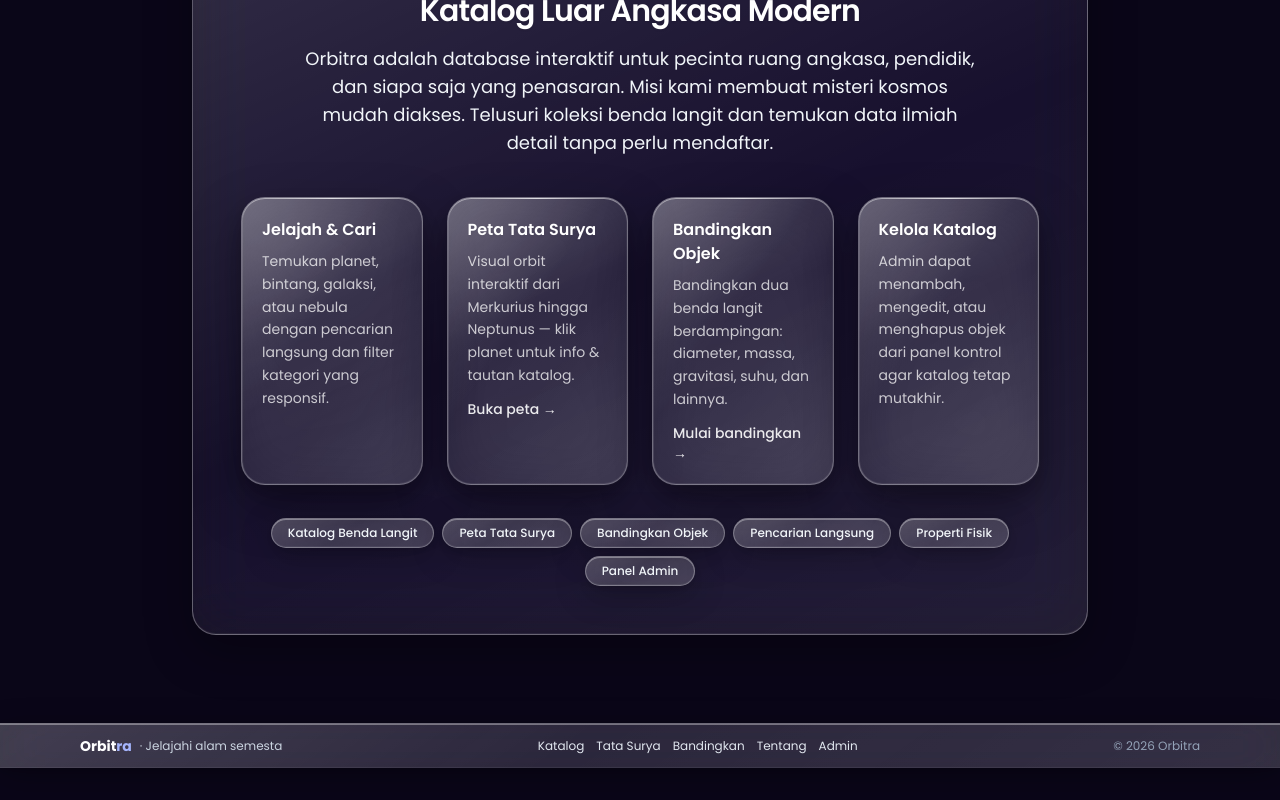
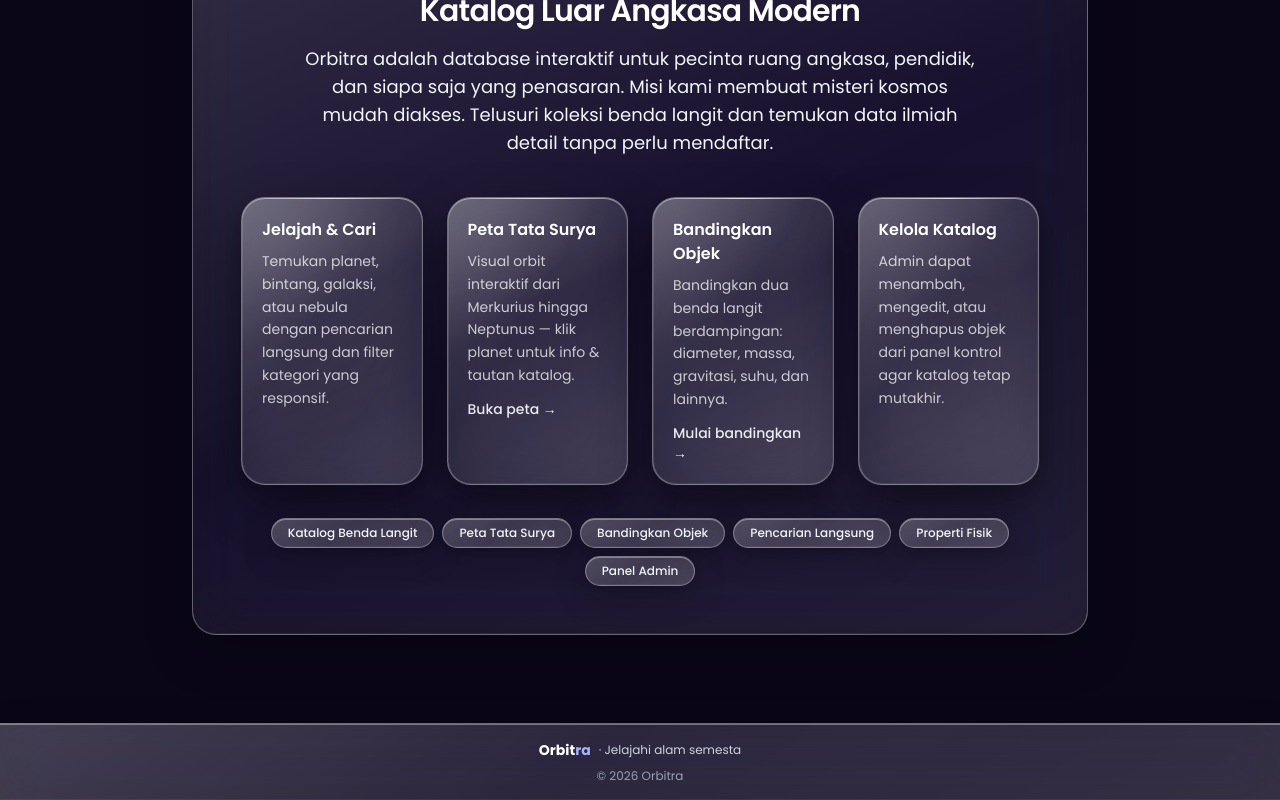
Before and after one commit to 0xarfantta/space-website, a Next.js app: page / in a window 1280 px wide. Shown: the part 1987-2787 px from the top of the page. Before the commit the page ends 2755 px from the top, so only its background shows below. Built offline with nearby package versions, Linux system fonts and the light colour scheme; no server answers; the database is empty.

Commit message:
style: remove navigation links from footer and center brand logo/label

```diff
--- a/src/components/Footer.jsx
+++ b/src/components/Footer.jsx
@@ -3,47 +3,15 @@ import Link from "next/link";
 export default function Footer() {
   return (
     <footer
-      className="glass mt-6 border-x-0 border-b-0 py-3"
-      style={{ paddingBottom: "max(0.75rem, env(safe-area-inset-bottom))" }}
+      className="glass mt-6 border-x-0 border-b-0 py-4"
+      style={{ paddingBottom: "max(1rem, env(safe-area-inset-bottom))" }}
     >
-      <div className="mx-auto flex max-w-6xl flex-col gap-2 px-4 text-xs text-slate-200 xs:flex-row xs:flex-wrap xs:items-center xs:justify-between sm:gap-3">
-        <div className="flex flex-wrap items-center gap-2">
+      <div className="mx-auto flex max-w-6xl flex-col items-center justify-center gap-2 px-4 text-center text-xs text-slate-200">
+        <div className="flex items-center justify-center gap-2">
           <strong className="text-sm text-white">
             Orbit<span className="text-indigo-300">ra</span>
           </strong>
           <span className="text-slate-300">· Jelajahi alam semesta</span>
-        </div>
-        <div className="flex flex-wrap gap-3">
-          <Link
-            href="/#catalog"
-            className="text-slate-200 transition hover:text-white"
-          >
-            Katalog
-          </Link>
-          <Link
-            href="/solar-system"
-            className="text-slate-200 transition hover:text-white"
-          >
-            Tata Surya
-          </Link>
-          <Link
-            href="/compare"
-            className="text-slate-200 transition hover:text-white"
-          >
-            Bandingkan
-          </Link>
-          <Link
-            href="/#about"
-            className="text-slate-200 transition hover:text-white"
-          >
-            Tentang
-          </Link>
-          <Link
-            href="/login"
-            className="text-slate-200 transition hover:text-white"
-          >
-            Admin
-          </Link>
         </div>
         <p className="m-0 text-slate-400" suppressHydrationWarning>
           &copy; {new Date().getFullYear()} Orbitra
```
